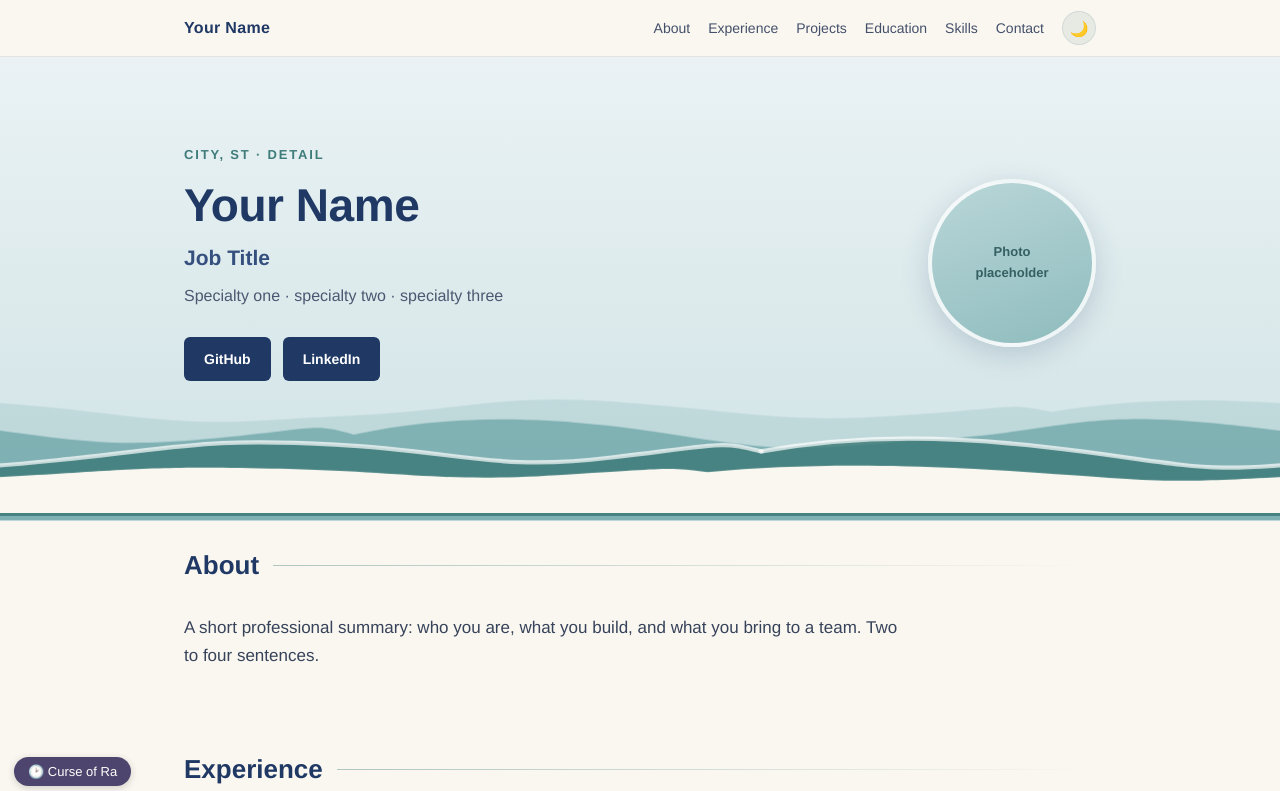
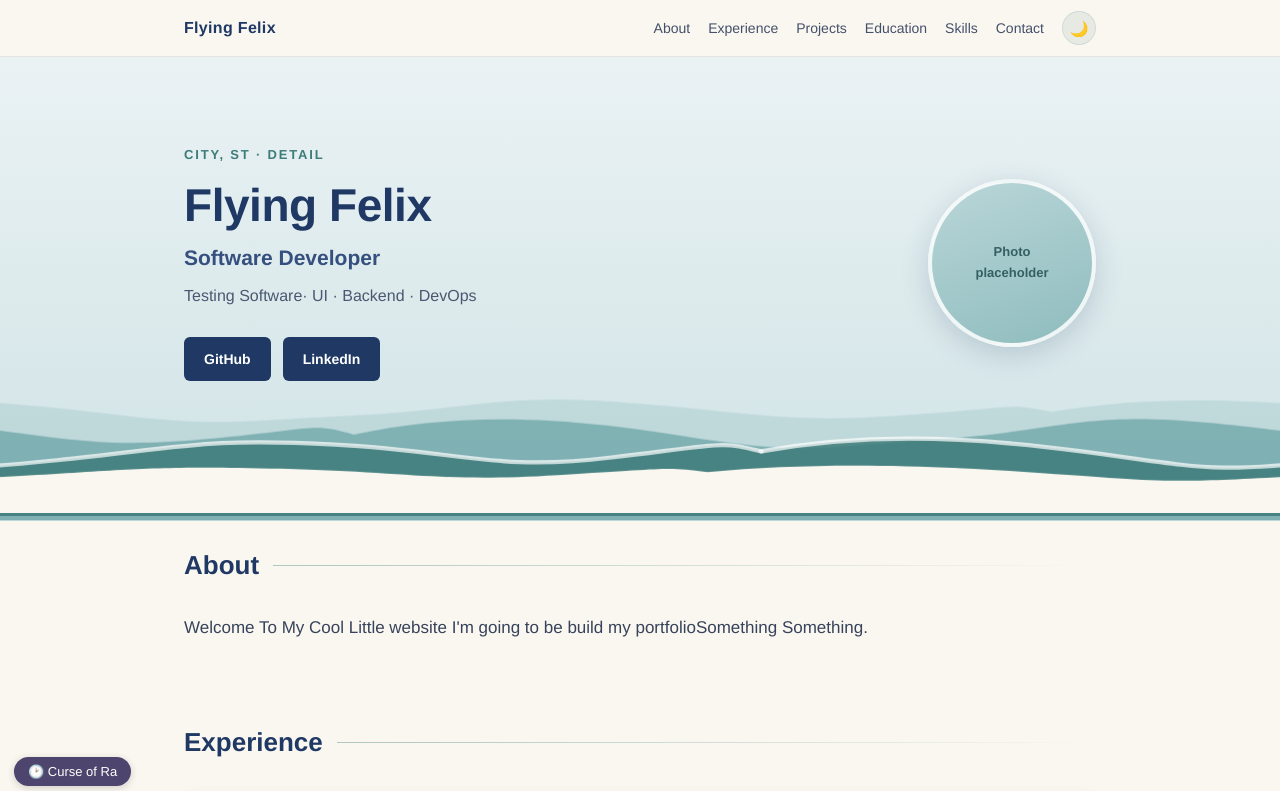
Before and after one commit to FelixFalling/FelixFallingCoolSite, a Next.js app: page /FelixFallingCoolSite/ in a window 1280 px wide. Shown: the top 791 px of the page. Built offline with nearby package versions, Linux system fonts and the light colour scheme.

Commit message:
who am I?

```diff
--- a/src/data/resume.ts
+++ b/src/data/resume.ts
@@ -60,13 +60,13 @@ export interface Resume {
 }
 
 export const resume: Resume = {
-  name: "Your Name",
-  jobTitle: "Job Title",
+  name: "Flying Felix",
+  jobTitle: "Software Developer",
   location: "City, ST · Detail",
-  specialties: "Specialty one · specialty two · specialty three",
+  specialties: "Testing Software· UI · Backend · DevOps",
   about:
-    "A short professional summary: who you are, what you build, and what you " +
-    "bring to a team. Two to four sentences.",
+    "Welcome To My Cool Little website I'm going to be build my portfolio" +
+    "Something Something.",
   showPhoto: true,
 
   links: {
```
